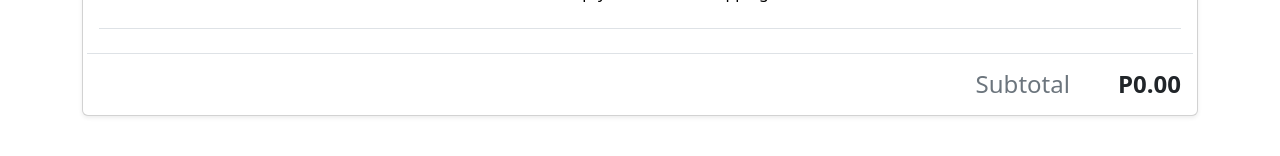
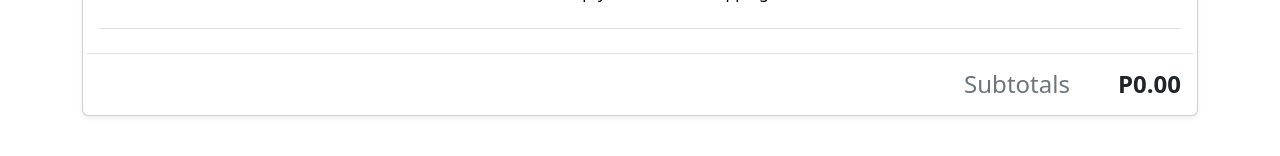
Before and after one commit to benitojaynard-pri/ecommerce-app-exercise, a React (Create React App) app: page /cart in a window 1280 px wide. Shown: the part 206-362 px from the top of the page. Built offline with nearby package versions, Linux system fonts and the light colour scheme.

Commit message:
Final Exercise 2

```diff
--- a/src/Basket.js
+++ b/src/Basket.js
@@ -46,7 +46,7 @@ export default function Basket({ cartItems, onAdd, onRemove }) {
           {/* Subtotal Section matching your second screenshot */}
           <div className="row mt-4 border-top pt-3">
             <div className="col-12 d-flex justify-content-end align-items-center">
-              <h4 className="text-secondary me-5 mb-0">Subtotal</h4>
+              <h4 className="text-secondary me-5 mb-0">Subtotals</h4>
               <h4 className="fw-bold mb-0">P{itemsPrice.toFixed(2)}</h4>
             </div>
           </div>
```
Also changed, not shown: src/product-card.js (+17 -0 lines).
